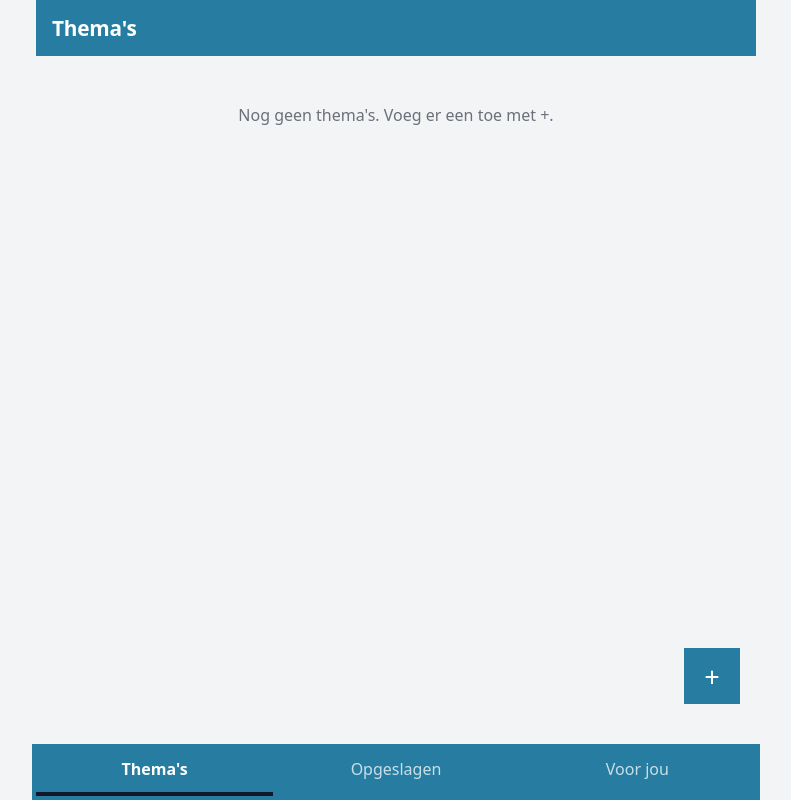
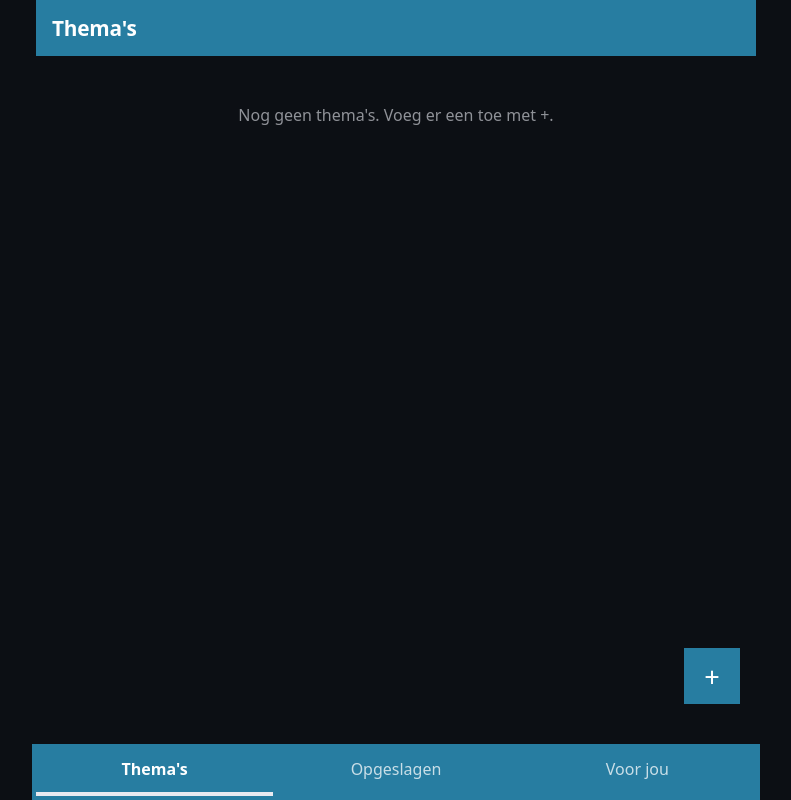
Before and after one commit to randelldb/wikiMe, a React (Vite) app: page / in a window 1280 px wide. Shown: the whole page, without its empty margins (244-1035 px from the left). Built offline with nearby package versions, Linux system fonts and the light colour scheme.

Commit message:
Dark mode: near-black background with the metro palette on top
Generated by Mistral Vibe.
Co-Authored-By: Mistral Vibe <vibe@mistral.ai>

```diff
--- a/src/index.css
+++ b/src/index.css
@@ -1,5 +1,5 @@
 :root {
-  color-scheme: light;
+  color-scheme: dark;
   /* Coolors metro palette */
   --strawberry: #f94144;
   --tangerine: #f3722c;
@@ -11,12 +11,12 @@
   --cyan: #4d908e;
   --blue-slate: #577590;
   --cerulean: #277da1;
-  --black: #111827;
+  --black: #e8eaf0;
   --white: #ffffff;
 
-  --bg-soft: #f3f4f6;
+  --bg-soft: #0c0f14;
   --bg: var(--bg-soft);
-  --surface: var(--white);
+  --surface: #161b24;
   --text: var(--black);
   --muted: color-mix(in srgb, var(--black) 60%, transparent);
   --border: color-mix(in srgb, var(--black) 14%, transparent);
```
